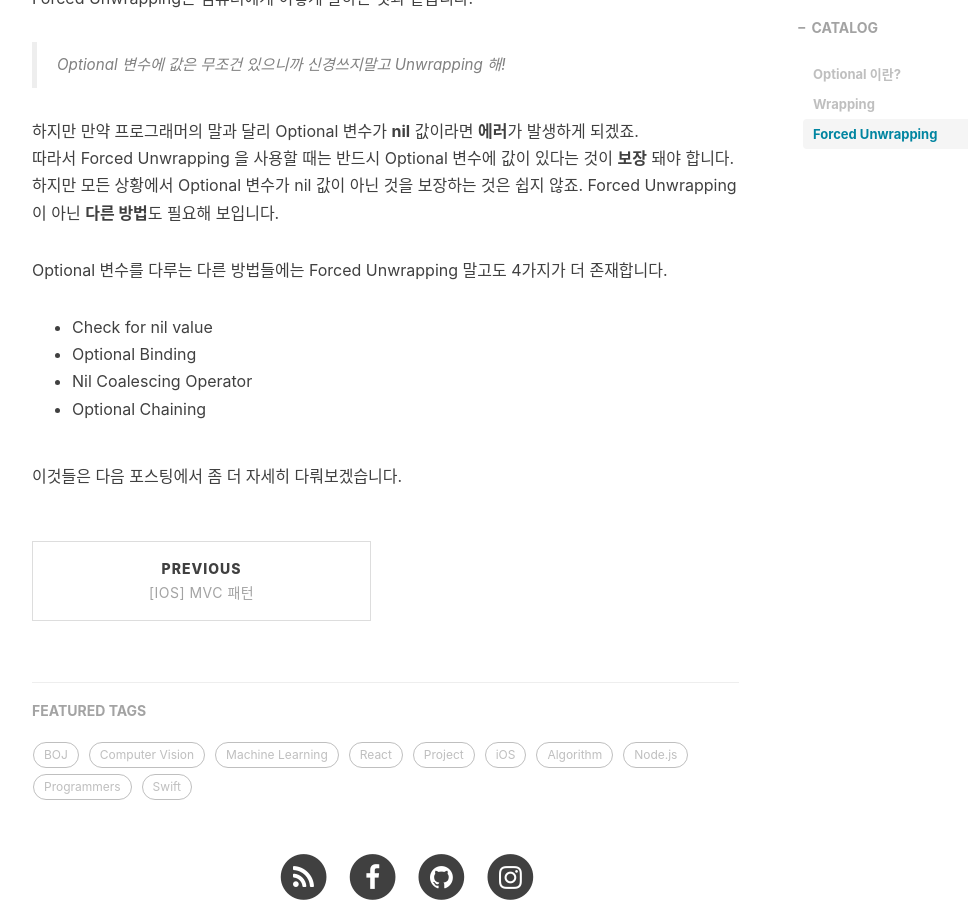
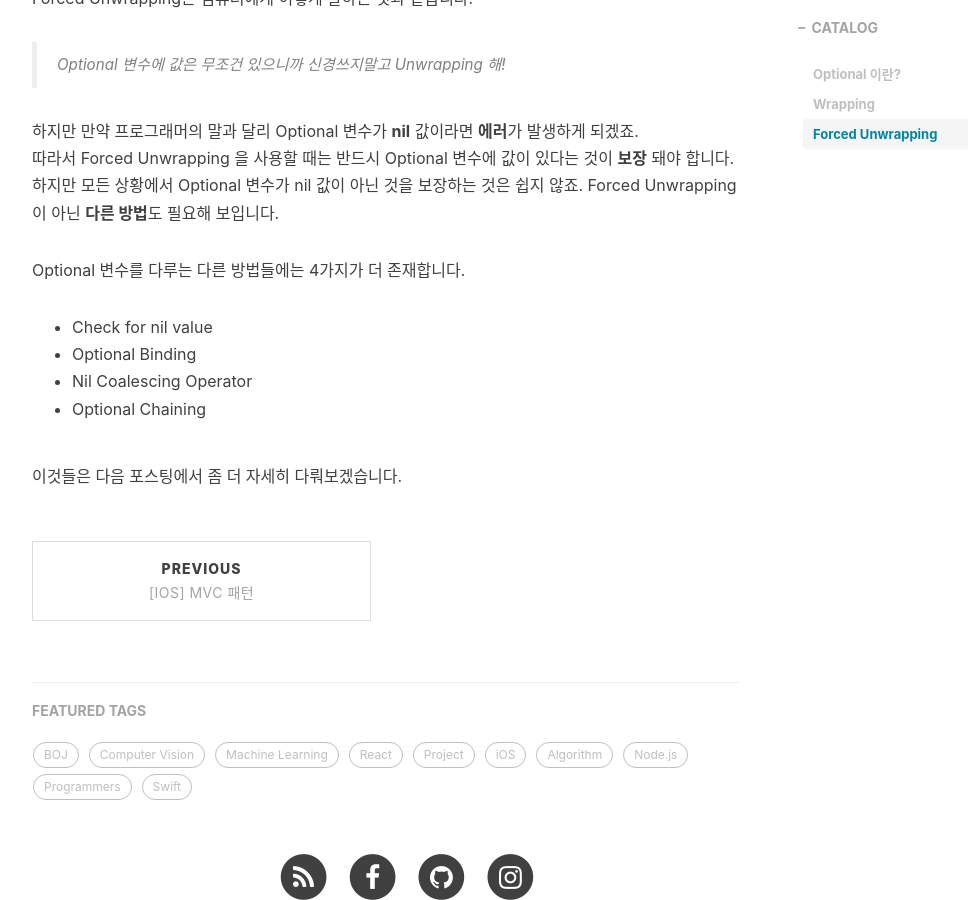
Before and after one commit to donggoolosori/donggoolosori.github.io, a Jekyll site: the page built from _posts/2020-12-13-ios-optional.md, in a window 1280 px wide and 900 px high, scrolled down 2119 px. Shown: the whole window, without its empty margins (233-1201 px from the left). Built offline with Jekyll 4.4.1, drawn with Linux system fonts in a browser that asks for light colours; nearby versions of some CDN libraries; comment, search, counter and statistics services are not loaded.

Commit message:
Modify optional 1 posting

```diff
--- a/_posts/2020-12-13-ios-optional.md
+++ b/_posts/2020-12-13-ios-optional.md
@@ -62,7 +62,7 @@ Forced Unwrapping은 컴퓨터에게 이렇게 말하는 것과 같습니다.
 하지만 만약 프로그래머의 말과 달리 Optional 변수가 **nil** 값이라면 **에러**가 발생하게 되겠죠.
 따라서 Forced Unwrapping 을 사용할 때는 반드시 Optional 변수에 값이 있다는 것이 **보장** 돼야 합니다. 하지만 모든 상황에서 Optional 변수가 nil 값이 아닌 것을 보장하는 것은 쉽지 않죠. Forced Unwrapping 이 아닌 **다른 방법**도 필요해 보입니다.
 
-Optional 변수를 다루는 다른 방법들에는 Forced Unwrapping 말고도 4가지가 더 존재합니다.
+Optional 변수를 다루는 다른 방법들에는 4가지가 더 존재합니다.
 - Check for nil value
 - Optional Binding
 - Nil Coalescing Operator
```
